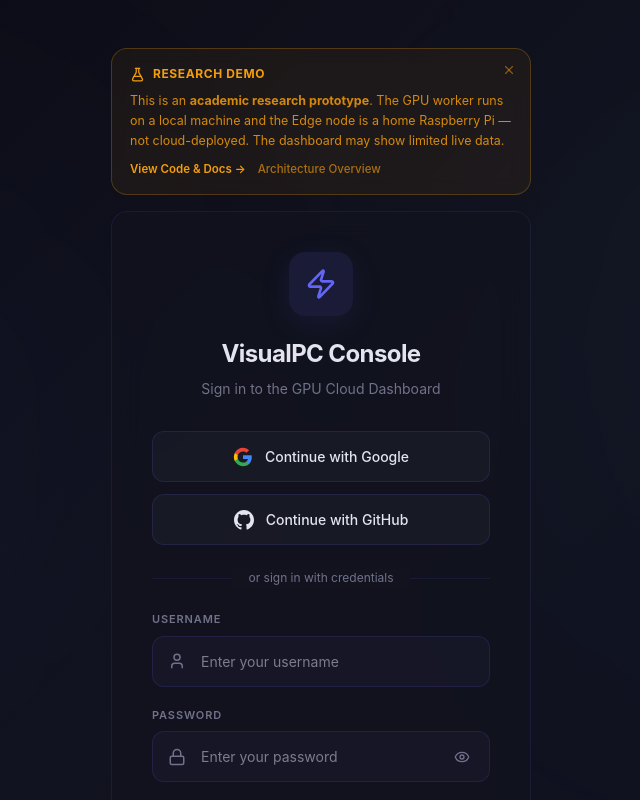
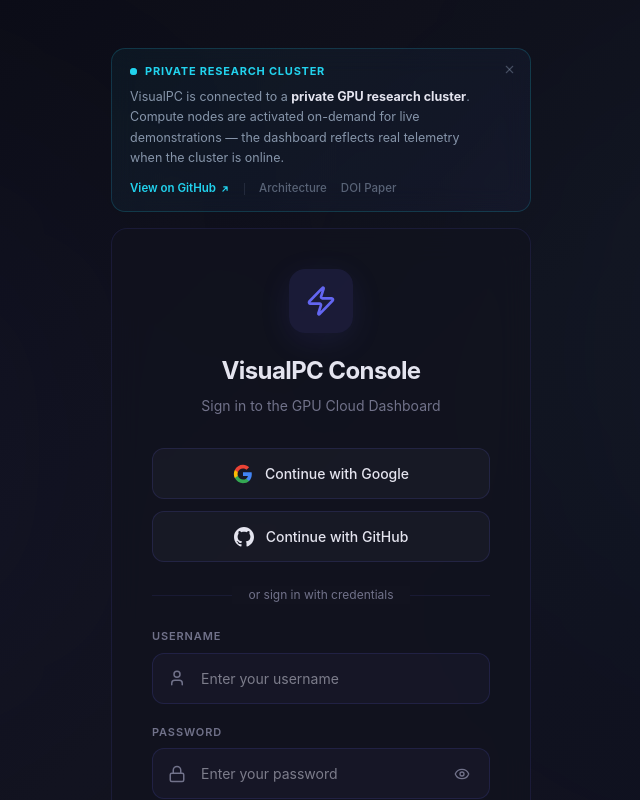
Before and after one commit to Kesav2k04/visualpc, a Next.js app in the folder frontend/: page /login in a window 1280 px wide. Shown: the top 800 px of the page, without its empty margins (319-959 px from the left). Built offline with nearby package versions, Linux system fonts and the light colour scheme; no server answers.

Commit message:
feat(ux): replace demo notice with professional private cluster banner

```diff
--- a/frontend/src/app/login/page.tsx
+++ b/frontend/src/app/login/page.tsx
@@ -97,70 +97,94 @@
         transition={{ duration: 0.7, ease: "easeOut" }}
         style={{ position: "relative", width: "100%", maxWidth: 420 }}
       >
-        {/* ── Research Demo Notice Banner ── */}
+        {/* ── Private Cluster Notice ── */}
         <AnimatePresence>
           {showDemoBanner && (
             <motion.div
               key="demo-banner"
-              initial={{ opacity: 0, y: -16, scale: 0.97 }}
-              animate={{ opacity: 1, y: 0, scale: 1 }}
-              exit={{ opacity: 0, y: -10, scale: 0.97 }}
-              transition={{ duration: 0.4 }}
+              initial={{ opacity: 0, y: -12 }}
+              animate={{ opacity: 1, y: 0 }}
+              exit={{ opacity: 0, y: -8 }}
+              transition={{ duration: 0.35, ease: "easeOut" }}
               style={{
                 marginBottom: 16,
-                borderRadius: 16,
-                border: "1px solid rgba(245,158,11,0.25)",
-                background: "rgba(245,158,11,0.06)",
-                padding: "16px 18px",
+                borderRadius: 14,
+                border: "1px solid rgba(34,211,238,0.18)",
+                background: "linear-gradient(135deg, rgba(34,211,238,0.05) 0%, rgba(99,102,241,0.05) 100%)",
+                padding: "14px 16px 14px 18px",
                 position: "relative",
-                backdropFilter: "blur(8px)",
+                backdropFilter: "blur(12px)",
               }}
             >
-              {/* Dismiss button */}
+              {/* Dismiss */}
               <button
                 onClick={dismissBanner}
+                aria-label="Dismiss notice"
                 style={{
                   position: "absolute", top: 10, right: 10,
                   background: "none", border: "none", cursor: "pointer",
-                  color: "rgba(245,158,11,0.5)", padding: 4, lineHeight: 1,
-                  display: "flex", alignItems: "center", justifyContent: "center",
-                  borderRadius: 6,
+                  color: "rgba(148,163,184,0.4)", padding: 4,
+                  display: "flex", alignItems: "center", borderRadius: 6,
+                  transition: "color 0.2s",
                 }}
-                aria-label="Dismiss"
+                onMouseOver={(e) => { e.currentTarget.style.color = "rgba(148,163,184,0.8)"; }}
+                onMouseOut={(e) => { e.currentTarget.style.color = "rgba(148,163,184,0.4)"; }}
               >
-                <X size={14} />
+                <X size={13} />
               </button>
 
-              {/* Header */}
-              <div style={{ display: "flex", alignItems: "center", gap: 8, marginBottom: 8 }}>
-                <FlaskConical size={15} style={{ color: "#f59e0b", flexShrink: 0 }} />
-                <span style={{ fontSize: 12, fontWeight: 700, color: "#f59e0b", letterSpacing: "0.05em", textTransform: "uppercase" }}>
-                  Research Demo
+              {/* Pulsing live dot + label */}
+              <div style={{ display: "flex", alignItems: "center", gap: 8, marginBottom: 7 }}>
+                <span style={{ position: "relative", display: "flex", width: 7, height: 7 }}>
+                  <span style={{
+                    position: "absolute", inset: 0, borderRadius: "50%",
+                    background: "#22d3ee", opacity: 0.7,
+                    animation: "ping 1.4s cubic-bezier(0,0,0.2,1) infinite",
+                  }} />
+                  <span style={{ position: "relative", width: 7, height: 7, borderRadius: "50%", background: "#22d3ee" }} />
+                </span>
+                <span style={{ fontSize: 11, fontWeight: 700, color: "#22d3ee", letterSpacing: "0.07em", textTransform: "uppercase" }}>
+                  Private Research Cluster
                 </span>
               </div>
 
-              {/* Body */}
-              <p style={{ fontSize: 12.5, color: "rgba(245,158,11,0.85)", lineHeight: 1.6, margin: 0 }}>
-                This is an <strong>academic research prototype</strong>. The GPU worker runs on a local machine and the Edge node is a home Raspberry Pi — not cloud-deployed. The dashboard may show limited live data.
+              {/* Body — confident, not apologetic */}
+              <p style={{ fontSize: 12.5, color: "rgba(148,163,184,0.9)", lineHeight: 1.65, margin: 0, paddingRight: 20 }}>
+                VisualPC is connected to a <strong style={{ color: "#e4e4ef" }}>private GPU research cluster</strong>. Compute nodes are activated on-demand for live demonstrations — the dashboard reflects real telemetry when the cluster is online.
               </p>
 
-              {/* Links */}
-              <div style={{ marginTop: 10, display: "flex", gap: 12, flexWrap: "wrap" }}>
+              {/* CTAs */}
+              <div style={{ marginTop: 11, display: "flex", alignItems: "center", gap: 14 }}>
                 <a
                   href="https://github.com/Kesav2k04/visualpc"
                   target="_blank"
                   rel="noopener noreferrer"
-                  style={{ fontSize: 11.5, color: "#f59e0b", fontWeight: 600, textDecoration: "none", display: "flex", alignItems: "center", gap: 4 }}
+                  style={{
+                    fontSize: 11.5, color: "#22d3ee", fontWeight: 600,
+                    textDecoration: "none", display: "flex", alignItems: "center", gap: 4,
+                  }}
                 >
-                  View Code & Docs →
+                  View on GitHub
+                  <svg width="10" height="10" viewBox="0 0 12 12" fill="none" style={{ marginTop: 0.5 }}>
+                    <path d="M3.5 8.5L8.5 3.5M8.5 3.5H4.5M8.5 3.5V7.5" stroke="#22d3ee" strokeWidth="1.5" strokeLinecap="round" strokeLinejoin="round"/>
+                  </svg>
                 </a>
+                <span style={{ width: 1, height: 12, background: "rgba(148,163,184,0.15)" }} />
                 <a
                   href="https://github.com/Kesav2k04/visualpc#architecture"
                   target="_blank"
                   rel="noopener noreferrer"
-                  style={{ fontSize: 11.5, color: "rgba(245,158,11,0.65)", fontWeight: 500, textDecoration: "none" }}
+                  style={{ fontSize: 11.5, color: "rgba(148,163,184,0.55)", fontWeight: 500, textDecoration: "none" }}
                 >
-                  Architecture Overview
+                  Architecture
+                </a>
+                <a
+                  href="https://doi.org/10.5281/zenodo.20866268"
+                  target="_blank"
+                  rel="noopener noreferrer"
+                  style={{ fontSize: 11.5, color: "rgba(148,163,184,0.55)", fontWeight: 500, textDecoration: "none" }}
+                >
+                  DOI Paper
                 </a>
               </div>
             </motion.div>
@@ -345,7 +369,10 @@
         </p>
       </motion.div>
 
-      <style>{`@keyframes spin { to { transform: rotate(360deg); } }`}</style>
+      <style>{`
+        @keyframes spin { to { transform: rotate(360deg); } }
+        @keyframes ping { 75%, 100% { transform: scale(2.2); opacity: 0; } }
+      `}</style>
     </div>
   );
 }
```
